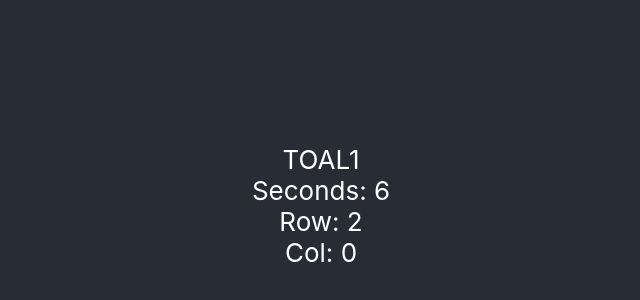
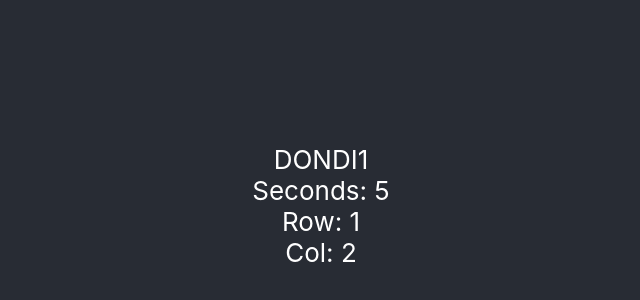
Before and after one commit to masaok/react-set-timeout-demo, a React (Create React App) app: page / in a window 1280 px wide. Shown: the part 194-494 px from the top of the page, without its empty margins (319-959 px from the left). Built offline with nearby package versions, Linux system fonts and the light colour scheme.

Commit message:
Adding Dondis version with useCallback that stops at the exact right time

```diff
--- a/package.json
+++ b/package.json
@@ -15,6 +15,7 @@
   },
   "scripts": {
     "start": "react-scripts --openssl-legacy-provider start",
+    "wslstart": "react-scripts start",
     "build": "react-scripts build",
     "test": "react-scripts test",
     "eject": "react-scripts eject"
--- a/src/App.jsx
+++ b/src/App.jsx
@@ -4,6 +4,7 @@ import { BrowserRouter as Router, Routes, Route } from 'react-router-dom'
 
 import Toal1 from './components/Toal1'
 import NoRefs from './components/NoRefs'
+import WithCallback from './components/WithCallback'
 
 function App() {
   return (
@@ -14,8 +15,9 @@ function App() {
             {/* <Route path="/toal1" element={<Toal1 />} /> */}
             {/* <Route path="//*" element={<Toal1 />} /> */}
             {/* <Route path="toal1" element={<Toal1 />} /> */}
-            <Route path="//*" element={<Toal1 />} />
+            <Route path="//*" element={<WithCallback />} />
             <Route path="norefs" element={<NoRefs />} />
+            <Route path="toal1" element={<Toal1 />} />
           </Routes>
         </Router>
       </header>
--- a/src/components/NoRefs.jsx
+++ b/src/components/NoRefs.jsx
@@ -54,7 +54,7 @@ const Toal1 = props => {
     timer()
 
     return () => clearTimeout(timer)
-  }, [maxCol, maxRow])
+  }, [maxCol, maxRow, seconds])
 
   return (
     <div className={classes.root}>
--- /dev/null
+++ b/src/components/WithCallback.jsx
@@ -0,0 +1,59 @@
+import { useEffect, useState, useCallback } from 'react'
+import { makeStyles } from '@mui/styles'
+
+const useStyles = makeStyles(
+  theme => ({
+    root: {
+      display: 'flex',
+      flexDirection: 'column',
+    },
+  }),
+  { name: 'Dondi1' }
+)
+
+const Dondi1 = props => {
+  const classes = useStyles(props)
+
+  const [seconds, setSeconds] = useState(0)
+  const [row, setRow] = useState(0)
+  const [col, setCol] = useState(0)
+
+  const [maxRow] = useState(2)
+  const [maxCol] = useState(2)
+
+  // Credit: Dr. Dondi Dionisio
+  const timer = useCallback(() => {
+    console.log('LOG THIS EVERY SECOND: ' + seconds)
+    if (col < maxCol) {
+      setCol(col + 1)
+      setSeconds(seconds + 1)
+    } else if (row < maxRow) {
+      setRow(row + 1)
+      setCol(0)
+      setSeconds(seconds + 1)
+    }
+
+    // If neither condition is true, the state doesn't change, which doesn't
+    // recreate the timer, which doesn't trigger the useEffect. The loop
+    // will stop.
+  }, [maxCol, maxRow, seconds, row, col])
+
+  useEffect(() => {
+    const timeout = setTimeout(timer, 1000)
+
+    // Make sure to clear the current timeout whenever a new timer is generated.
+    // This ensures that only one timeout is active at a time.
+    return () => clearTimeout(timeout)
+  }, [timer])
+
+  return (
+    <div className={classes.root}>
+      <div>DONDI1</div>
+      <div>Seconds: {seconds}</div>
+      <div>Row: {row}</div>
+      <div>Col: {col}</div>
+    </div>
+  )
+}
+
+export default Dondi1
```
